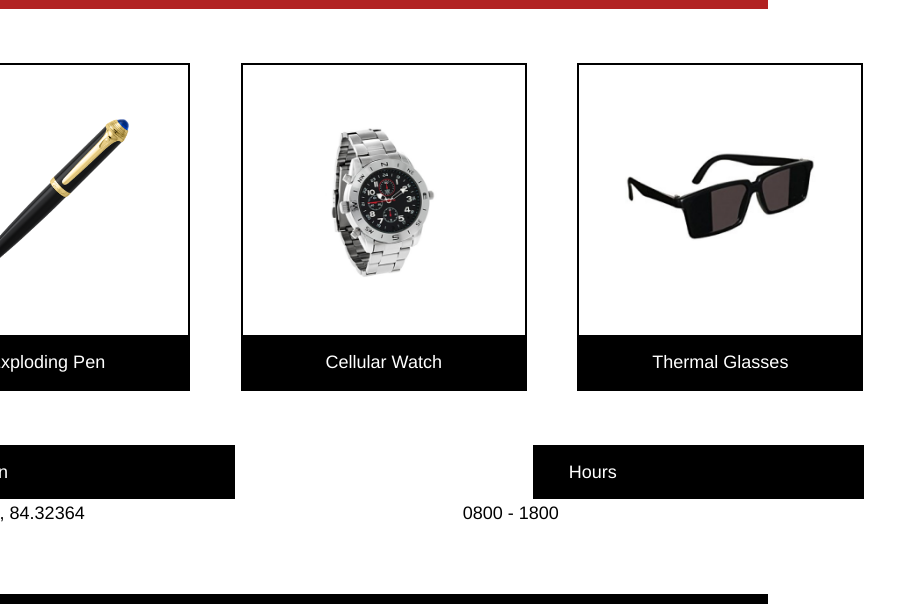
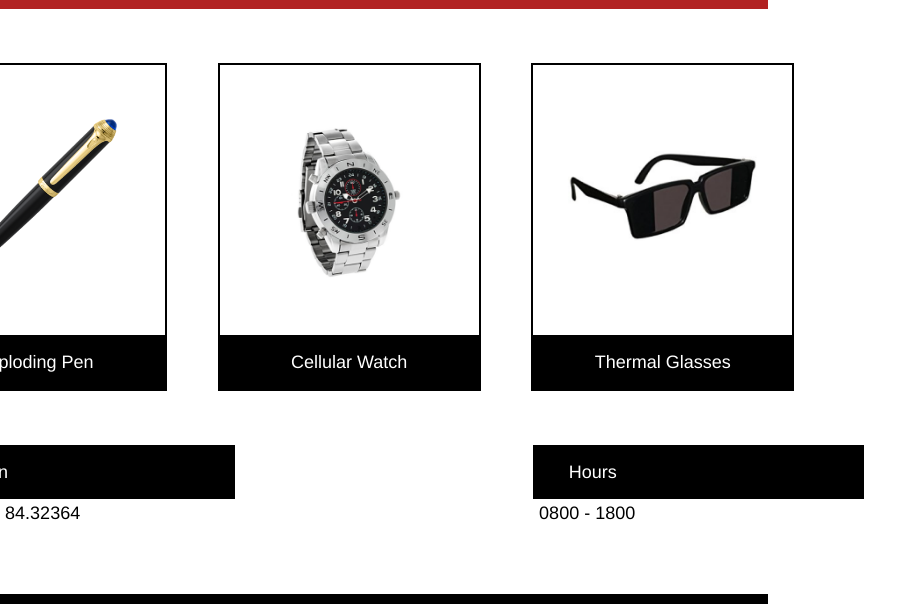
Before and after one commit to nrgini/SecretAgent, a plain HTML site: page index.html in a window 768 px wide. Shown: the part 696-1300 px from the top of the page, 907 px wide, since content can reach past the window. Drawn offline with Linux system fonts and the light colour scheme.

Commit message:
Add media query 1024px

```diff
--- a/resources/css/style.css
+++ b/resources/css/style.css
@@ -159,12 +159,13 @@ a {
   display: flex;
   justify-content: space-between;
   width: 100%;
-  margin: 0.25rem 0 4rem 0.25rem;
+  margin: 0.25rem 5rem 4rem 0;
 }
 
 .info-detail {
   color: black;
-  width: 42%;
+  background-color: white;
+  width: 27%;
 }
 
 /*footer*/
@@ -179,3 +180,11 @@ a {
 .copyright {
   text-align: left;
 }
+
+@media  only screen and (min-width: 470px) and (max-width: 1024px) {
+  .item, .item-3 {
+    width: 47%;
+    height: 47%;
+    overflow: hidden;
+  }
+}
```
